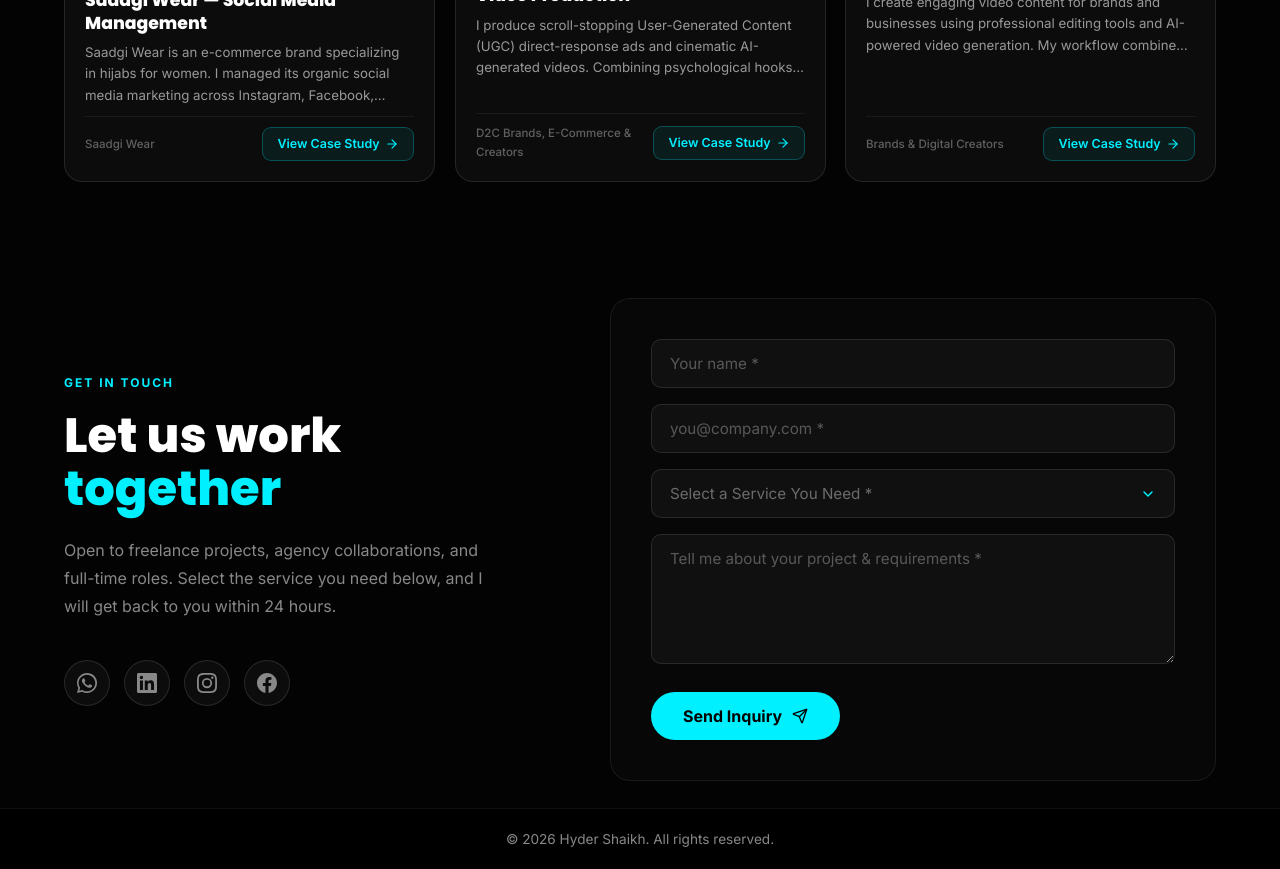
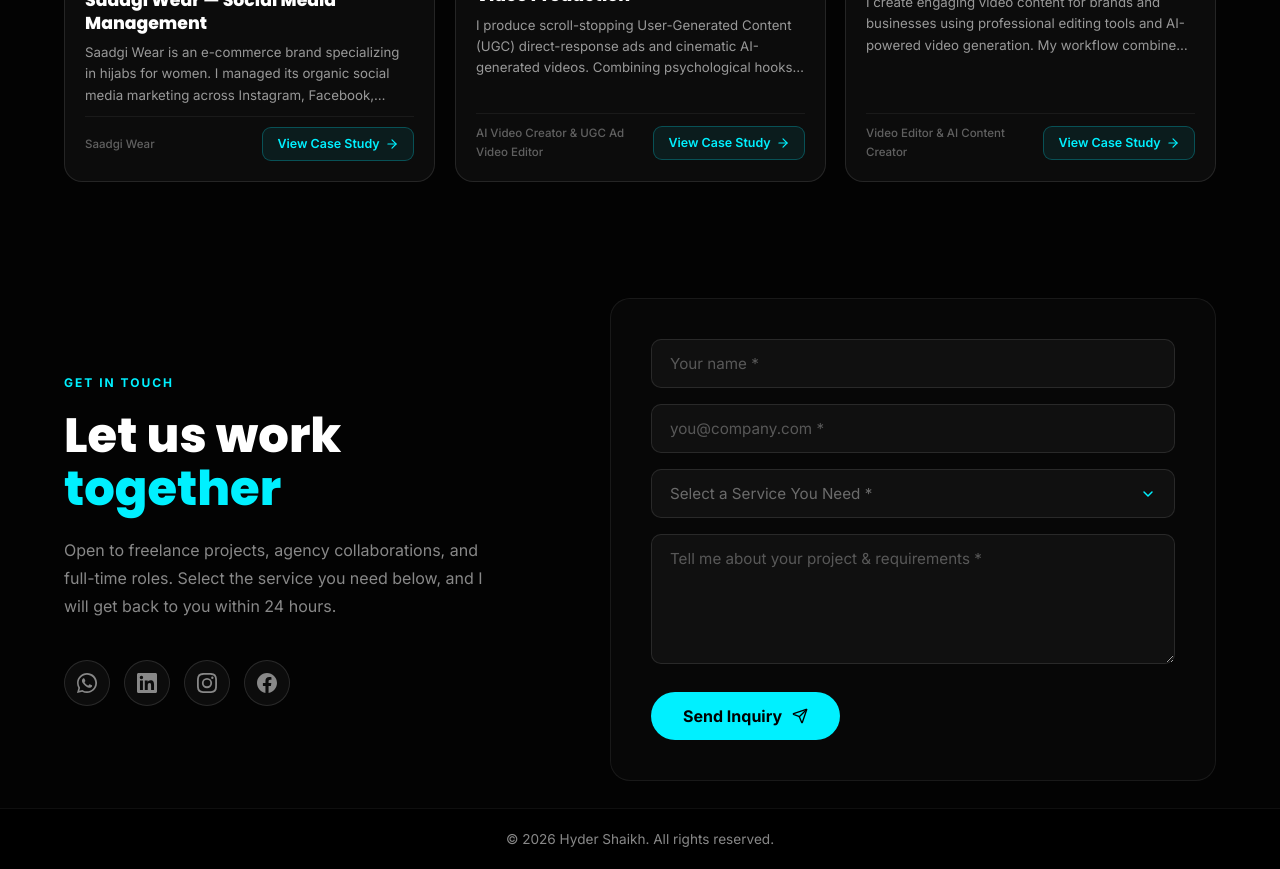
Before and after one commit to hydershaikhs/hyder-shaikh, a React (Vite) app: page / in a window 1280 px wide. Shown: the part 4180-5049 px from the top of the page. Built offline with nearby package versions, Linux system fonts and the light colour scheme.

Commit message:
fix: remove client details from video projects and remove branded AI video

```diff
--- a/src/data/projectsData.jsx
+++ b/src/data/projectsData.jsx
@@ -327,7 +327,6 @@ export const projects = [
     category: "Video Editing",
     categoryLabel: "AI VIDEOS & UGC AD PRODUCTION",
     headline: "High-Converting UGC Advertising & Generative AI Video Storytelling",
-    client: "D2C Brands, E-Commerce & Creators",
     objective: "Direct-Response Ads & Viral Content",
     icon: <Sparkles size={24} className="text-accent" />,
     role: "AI Video Creator & UGC Ad Video Editor",
@@ -344,8 +343,7 @@ export const projects = [
     tags: ["UGC Ads", "AI Videos", "Direct Response", "CapCut & Premiere", "TikTok & Reels"],
     tools: ["AI Video Engines", "Adobe Premiere Pro", "CapCut", "Sound Design", "Direct-Response Copy"],
     caseStudy: {
-      client: "D2C Brands, E-Commerce & Creators",
-      category: "AI VIDEOS & UGC AD PRODUCTION",
+        category: "AI VIDEOS & UGC AD PRODUCTION",
       headline: "High-Converting UGC Advertising & Generative AI Video Storytelling",
       objective: "Direct-Response Ads & Viral Content",
       reportingPeriod: "Commercial Video Campaigns",
@@ -358,7 +356,6 @@ export const projects = [
         { label: "Retention Hook", value: "First 3 Sec" }
       ],
       snapshot: {
-        client: "D2C Brands & Creators",
         role: "AI Video Creator & UGC Video Editor",
         objective: "High-Converting Direct-Response Ads",
         period: "Commercial Campaigns",
@@ -432,7 +429,6 @@ export const projects = [
     category: "Video Editing",
     categoryLabel: "VIDEO EDITING & AI CONTENT CREATION",
     headline: "Creative Video Editing & AI-Powered Visual Storytelling",
-    client: "Brands & Digital Creators",
     objective: "Content Creation & Visual Branding",
     icon: <Clapperboard size={24} className="text-accent" />,
     role: "Video Editor & AI Content Creator",
@@ -450,8 +446,7 @@ export const projects = [
     tags: ["Adobe Premiere Pro", "CapCut", "AI Video", "Color Grading", "Social Media Content"],
     tools: ["Adobe Premiere Pro", "CapCut", "AI Video Tools", "Sound Design"],
     caseStudy: {
-      client: "Brands & Digital Creators",
-      category: "VIDEO EDITING & AI CONTENT CREATION",
+        category: "VIDEO EDITING & AI CONTENT CREATION",
       headline: "Creative Video Editing & AI-Powered Visual Storytelling",
       objective: "Content Creation & Visual Branding",
       reportingPeriod: "Commercial Projects",
@@ -464,11 +459,10 @@ export const projects = [
         { label: "Format", value: "Vertical & 16:9" }
       ],
       snapshot: {
-        client: "Brands & Creators",
         role: "Commercial Video Editor & AI Creator",
         objective: "High-Retention Visual Content",
         period: "Commercial Production",
-        budget: "Custom Client Projects",
+        budget: "Commercial Video Production",
         scope: "Premiere Pro, CapCut & AI Engines"
       },
       contribution: [
@@ -513,20 +507,13 @@ export const projects = [
           title: "Product Showcase 02",
           desc: "Pacing & Sound FX"
         },
+
         {
           type: "ai",
           badge: "AI PRODUCTION 01",
           tag: "ai-badge",
-          src: "videos/ai-first.mp4",
-          title: "AI Visual Story 01",
-          desc: "AI Video Synthesis"
-        },
-        {
-          type: "ai",
-          badge: "AI PRODUCTION 02",
-          tag: "ai-badge",
           src: "videos/ai-second.mp4",
-          title: "AI Motion Concept 02",
+          title: "AI Motion Concept 01",
           desc: "Cinematic Motion"
         }
       ]
--- a/src/pages/CaseStudyPage.css
+++ b/src/pages/CaseStudyPage.css
@@ -107,7 +107,7 @@
 
 .cs-snapshot-grid {
   display: grid;
-  grid-template-columns: repeat(6, 1fr);
+  grid-template-columns: repeat(auto-fit, minmax(130px, 1fr));
   gap: 16px;
 }
 
--- a/src/pages/CaseStudyPage.jsx
+++ b/src/pages/CaseStudyPage.jsx
@@ -110,10 +110,12 @@ const CaseStudyPage = ({ project, onBack, onNavigateContact }) => {
         {/* ============ 2. COMPACT SNAPSHOT & TOOLS BAR ============ */}
         <section className="cs-compact-snapshot anim-section-pop">
           <div className="cs-snapshot-grid">
-            <div className="cs-snapshot-item">
-              <span className="cs-snapshot-label">Client</span>
-              <span className="cs-snapshot-value">{snapshot.client}</span>
-            </div>
+            {snapshot.client && (
+              <div className="cs-snapshot-item">
+                <span className="cs-snapshot-label">Client</span>
+                <span className="cs-snapshot-value">{snapshot.client}</span>
+              </div>
+            )}
             <div className="cs-snapshot-item">
               <span className="cs-snapshot-label">My Role</span>
               <span className="cs-snapshot-value">{snapshot.role}</span>
```
